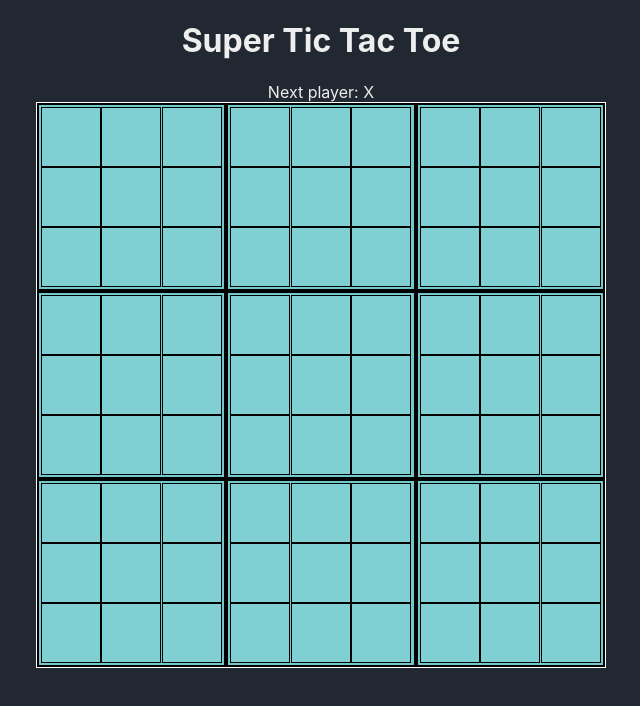
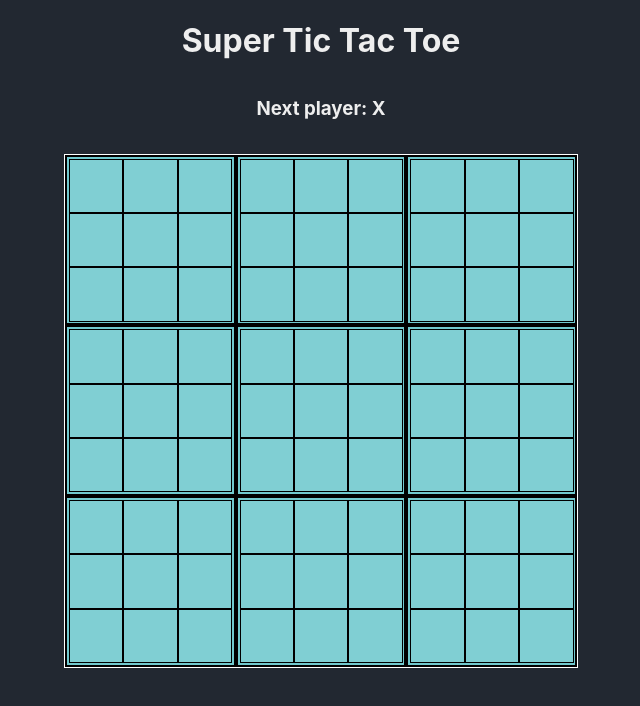
Before and after one commit to theflameguy/SuperXOX, a React (Create React App) app: page / in a window 1280 px wide. Shown: the top 706 px of the page, without its empty margins (319-959 px from the left). Built offline with nearby package versions, Linux system fonts and the light colour scheme.

Commit message:
resposive

```diff
--- a/src/App.css
+++ b/src/App.css
@@ -1,3 +1,3 @@
-.App {
+.heading {
   text-align: center;
 }
--- a/src/App.jsx
+++ b/src/App.jsx
@@ -5,7 +5,7 @@ function App() {
 
   return (
   <div className="App">
-    <h1>Super Tic Tac Toe</h1>
+    <h1 className="heading">Super Tic Tac Toe</h1>
     <Game />
   </div>
   );
--- a/src/Game.css
+++ b/src/Game.css
@@ -1,8 +1,9 @@
 button {
     background-color: rgba(255, 255, 255, 0.1);
-    width: 60px;
-    height: 60px;
-    font-size: 4rem;
+    width: 4.25vw;   /* 60px; */
+    aspect-ratio: 1/1;
+    /* height: 60px;  60px; */
+    font-size: 2vw;
     color:#EEEEEE;
     border: 1px solid black;
     cursor: pointer;
@@ -16,7 +17,8 @@ button {
   }
 
 .fullBoard {
-    width: 10rem;
+    width: 40vw;
+    height: 40vw;
     margin: auto;
     border:1px solid white;
     display: grid;
@@ -26,20 +28,22 @@ button {
 
 
 
-@media screen and (min-width: 710px) {
+@media screen and (max-width: 710px) {
     .fullBoard {
         margin: auto;
-        width:35.5rem;
+        width:90vw;
+        height:90vw;
         border:1px solid white;
         display: grid;
         grid-template-columns: auto auto auto;
         }
     button {
-        width: 60px;
-        height: 60px;
-        font-size: 3rem;
+        width: 9.55vw;
+        aspect-ratio: 1/1;
+        /* height: 60px; */
+        font-size: 5vw;
         color:#EEEEEE;
-        border: 1px solid black;
+        border: 0.5px solid black;
         cursor: pointer;
         outline: none;
         overflow: hidden;
--- a/src/Game.jsx
+++ b/src/Game.jsx
@@ -81,17 +81,6 @@ function Game() {
     setWinner(newWinner);
   };
 
-  const buttonStyle = (i) =>({
-    width: '60px',
-    height: '60px',
-    fontSize: '5rem',
-    color:'#EEEEEE',
-    border: '1px solid black',
-    cursor: 'pointer',
-    outline: 'none',
-    overflow: 'hidden'
-  })
-
   const renderBoard = (boardIndex) => (
     <Board
       board={boards[boardIndex]}
@@ -104,26 +93,22 @@ function Game() {
     border: '2px solid black',
     padding: '2px',
     background: checkInvalidMove(i) ?  '#393E46' : '#71C9CE',
+
     transition: 'background-color 0.5s ease',
-    overflow: 'hidden'
+    overflow: 'hidden',
+    display: 'grid',
+    gridTemplateColumns: 'auto auto auto'
   })
 
-  const fullBoardStyle = {
-    margin: 'auto',
-    width:'35.5rem',
-    border:'1px solid white',
-    display: 'grid',
-    gridTemplateColumns: 'auto auto auto'
 
-  }
 
   return (
     <div>
-      <div>
+      <h3 style={{ padding: '15px', textAlign: 'center' }} >
         {!winner
           ? `Next player: ${xIsNext ? 'X' : 'O'}`
           : `Woohoo!! ${winner} won`}
-      </div>
+      </h3>
       <div className='fullBoard'>
         {Array(9).fill(null).map((_, i) => (
           <div className='miniBoard' key={i} style={miniBoardStyle(i)}>
@@ -151,7 +136,7 @@ function Square({ value, onClick, style }) {
 
 function Board({ board, onClick}) {
   return (
-    <div style={{ display: 'grid', gridTemplateColumns: 'auto auto auto' }}>
+    <div style={{ display: 'grid',gridGap: '0px' , gridTemplateColumns: 'auto auto auto' }}>
       {board.map((cell, i) => (
         <Square key={i} value={cell} onClick={() => onClick(i)} />
       ))}
```
Also changed, not shown: 12 other files (tests, documents, lock files or other folders).
